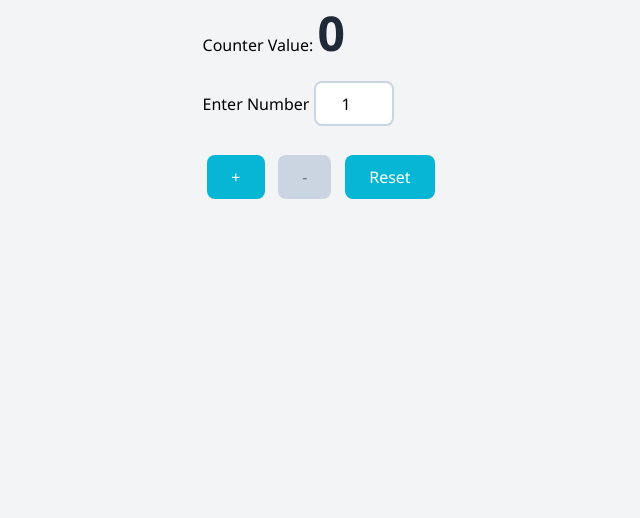
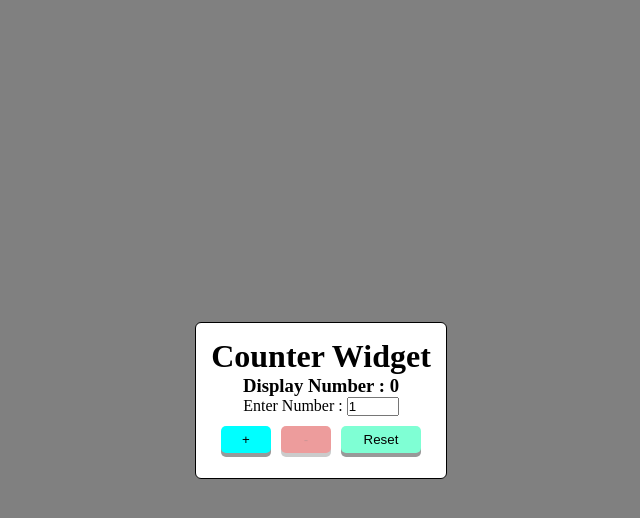
Before and after one commit to omkarbhavare/Js-Machine-Coding, a plain HTML site: page Counter/index.html in a window 1280 px wide. Shown: the whole page, without its empty margins (319-959 px from the left). Drawn offline with Linux system fonts and the light colour scheme.

Commit message:
updated with cleaner approach

```diff
--- a/Counter/index.html
+++ b/Counter/index.html
@@ -3,44 +3,31 @@
   <head>
     <meta charset="UTF-8" />
     <meta name="viewport" content="width=device-width, initial-scale=1.0" />
-    <title>Counter App</title>
-    <!-- Link to external stylesheet -->
-    <link rel="stylesheet" href="./style.css" />
+    <title>Counter Widget</title>
+    <link rel="stylesheet" href="style.css" />
   </head>
   <body>
-    <!-- Main section for the Counter App -->
-    <main id="counterApp" aria-label="Counter Application">
-      <!-- Display area for the counter result -->
-      <div id="counterDisplay" aria-live="polite">
-        Counter Value: <span id="counterValue">0</span>
+    <div id="main-container">
+      <h1>Counter Widget</h1>
+
+      <h3 class="display">Display Number : 0</h3>
+      <label for="numberInput">Enter Number :</label>
+      <input
+        id="numberInput"
+        name="numberInput"
+        type="number"
+        min="0"
+        max="10"
+        value="1"
+      />
+
+      <div id="buttons">
+        <button class="increment" type="button">+</button>
+        <button class="decrement" type="button">-</button>
+        <button class="reset" type="button">Reset</button>
       </div>
+    </div>
 
-      <!-- Input to optionally set a custom counter value -->
-      <div class="inputGroup">
-        <label for="customInput" class="visually-hidden">Enter Number</label>
-        <input
-          type="number"
-          id="customInput"
-          placeholder="Enter Number"
-          value="1"
-          aria-label="Set custom counter value"
-          required
-          max="10"
-          min="0"
-        />
-      </div>
-
-      <!-- Buttons to control the counter -->
-      <div id="controls">
-        <button id="incrementBtn" aria-label="Increment counter">+</button>
-        <button id="decrementBtn" aria-label="Decrement counter">-</button>
-        <button id="resetBtn" aria-label="Reset counter to initial value">
-          Reset
-        </button>
-      </div>
-    </main>
-
-    <!-- Link to external JS file -->
-    <script src="./index.js"></script>
+    <script src="./script.js"></script>
   </body>
 </html>
--- a/Counter/index.js
+++ /dev/null
@@ -1,79 +0,0 @@
-document.addEventListener("DOMContentLoaded", () => {
-  // ======= DOM References =======
-  const incrementBtn = document.getElementById("incrementBtn");
-  const decrementBtn = document.getElementById("decrementBtn");
-  const resetBtn = document.getElementById("resetBtn");
-  const customInput = document.getElementById("customInput");
-  const counterValue = document.getElementById("counterValue");
-
-  // ======= Constants =======
-  const MAX_LIMIT = 50;
-  const MIN_LIMIT = 0;
-
-  // ======= State =======
-  let counter = 0;
-  let step = parseInt(customInput.value) || 1;
-
-  // ======= Utilities =======
-
-  // Clamp input to valid range and update step
-  function validateAndSetStep() {
-    let value = parseInt(customInput.value);
-    if (isNaN(value) || value <= 0 || value > MAX_LIMIT) {
-      step = 1;
-      customInput.value = 1;
-    } else {
-      step = value;
-    }
-  }
-
-  // Update counter display
-  function updateDisplay() {
-    counterValue.textContent = counter;
-  }
-
-  // Enable/Disable buttons based on current counter
-  function toggleButtonStates() {
-    incrementBtn.disabled = counter + step > MAX_LIMIT;
-    decrementBtn.disabled = counter - step < MIN_LIMIT;
-  }
-
-  // ======= Event Listeners =======
-
-  // On input change
-  customInput.addEventListener("change", () => {
-    validateAndSetStep();
-    toggleButtonStates();
-  });
-
-  // Increment handler
-  incrementBtn.addEventListener("click", () => {
-    if (counter + step <= MAX_LIMIT) {
-      counter += step;
-      updateDisplay();
-      toggleButtonStates();
-    }
-  });
-
-  // Decrement handler
-  decrementBtn.addEventListener("click", () => {
-    if (counter - step >= MIN_LIMIT) {
-      counter -= step;
-      updateDisplay();
-      toggleButtonStates();
-    }
-  });
-
-  // Reset handler
-  resetBtn.addEventListener("click", () => {
-    counter = 0;
-    validateAndSetStep();
-    updateDisplay();
-    toggleButtonStates();
-  });
-
-  // ======= Initial Setup =======
-  validateAndSetStep();
-  updateDisplay();
-  toggleButtonStates();
-});
--- /dev/null
+++ b/Counter/script.js
@@ -0,0 +1,71 @@
+document.addEventListener("DOMContentLoaded", () => {
+  const displayPanel = document.querySelector(".display");
+  const inputNumber = document.querySelector("#numberInput");
+  const incrementBtn = document.querySelector(".increment");
+  const decrementBtn = document.querySelector(".decrement");
+  const resetBtn = document.querySelector(".reset");
+
+  // initial safe defaults
+  let number = parseInt(inputNumber.value, 10) || 1;
+  let count = 0;
+
+  const MAX = 50;
+  const MIN = 0;
+
+  function updateButtons() {
+    // disable increment if the next increment would push > MAX
+    incrementBtn.disabled = count + number > MAX;
+    // disable decrement if the next decrement would go below MIN
+    decrementBtn.disabled = count - number < MIN;
+  }
+
+  function display(n) {
+    displayPanel.innerText = `Display Number : ${n}`;
+  }
+
+  // validate and apply input changes
+  inputNumber.addEventListener("change", () => {
+    const parsed = parseInt(inputNumber.value, 10);
+
+    // allow only valid integers between 1 and 10
+    if (!Number.isNaN(parsed) && parsed > 0 && parsed < 11) {
+      number = parsed;
+    } else {
+      // invalid: revert input to current valid number and optionally show message
+      inputNumber.value = number;
+      // optionally: alert("Enter a number between 1 and 10");
+    }
+
+    // After changing step-size, re-evaluate buttons (because count+number may cross MAX)
+    updateButtons();
+  });
+
+  incrementBtn.addEventListener("click", () => {
+    // check BEFORE mutating
+    if (count + number <= MAX) {
+      count += number;
+      display(count);
+    }
+    updateButtons();
+  });
+
+  decrementBtn.addEventListener("click", () => {
+    if (count - number >= MIN) {
+      count -= number;
+      display(count);
+    }
+    updateButtons();
+  });
+
+  resetBtn.addEventListener("click", () => {
+    count = 0;
+    number = 1;
+    inputNumber.value = number; // keep UI and state consistent
+    display(count);
+    updateButtons();
+  });
+
+  // initial UI sync
+  display(count);
+  updateButtons();
+});
--- a/Counter/style.css
+++ b/Counter/style.css
@@ -1,73 +1,67 @@
-/* ===== Reset & Base ===== */
 * {
+  box-sizing: border-box;
   margin: 0;
   padding: 0;
-  box-sizing: border-box;
-  font-family: "Segoe UI", Tahoma, Geneva, Verdana, sans-serif;
 }
 
 body {
-  background: #f3f4f6;
+  background-color: gray;
   display: flex;
   justify-content: center;
-  align-items: self-start;
-  height: 100vh;
+  align-items: center; /* center vertically */
+  height: 100vh; /* required for vertical centering */
 }
 
-/* ===== Counter Container ===== */
-.counter-container {
-  background: #ffffff;
-  padding: 2rem 2.5rem;
-  border-radius: 12px;
-  box-shadow: 0 8px 20px rgba(0, 0, 0, 0.1);
+#main-container {
+  border: 1px solid;
+  padding: 15px;
+  background: white;
   text-align: center;
+  border-radius: 6px;
 }
 
-/* ===== Counter Value ===== */
-#counterValue {
-  font-size: 3rem;
-  font-weight: bold;
-  color: #1f2937;
-  margin-bottom: 1.5rem;
+#buttons {
+  margin: 10px 0;
+  display: flex;
+  gap: 10px; /* senior-level spacing */
+  justify-content: center;
 }
 
-/* ===== Buttons ===== */
 button {
-  background-color: #06b6d4;
+  padding: 6px 12px;
+  width: 50px;
+  border-radius: 5px;
+  cursor: pointer;
   border: none;
-  color: white;
-  padding: 0.7rem 1.5rem;
-  font-size: 1rem;
-  margin: 0.3rem;
-  border-radius: 8px;
-  cursor: pointer;
-  transition: all 0.3s ease;
+  background: #ddd;
+  box-shadow: 0 4px 0 #999;
+  transition: all 0.1s ease;
+}
+
+button:active {
+  transform: translateY(3px);
+  box-shadow: 0 1px 0 #777;
+}
+
+.increment {
+  background-color: aqua;
+}
+
+.decrement {
+  background-color: rgb(221, 59, 59);
+}
+
+.reset {
+  background-color: aquamarine;
+  width: 80px;
 }
 
 button:hover {
-  background-color: #0891b2;
+  opacity: 0.8;
 }
 
 button:disabled {
-  background-color: #cbd5e1;
-  color: #6b7280;
+  opacity: 0.5;
   cursor: not-allowed;
+  pointer-events: none;
 }
-
-/* ===== Input Field ===== */
-#customInput {
-  width: 80px;
-  padding: 0.6rem;
-  font-size: 1rem;
-  border: 2px solid #cbd5e1;
-  border-radius: 8px;
-  text-align: center;
-  margin-top: 1rem;
-  margin-bottom: 1.5rem;
-  outline: none;
-  transition: border-color 0.3s;
-}
-
-#customInput:focus {
-  border-color: #06b6d4;
-}
```
Also changed, not shown: Counter/Screenshot 2025-08-04 at 2.37.41 PM.png (deleted), 1 other file.
